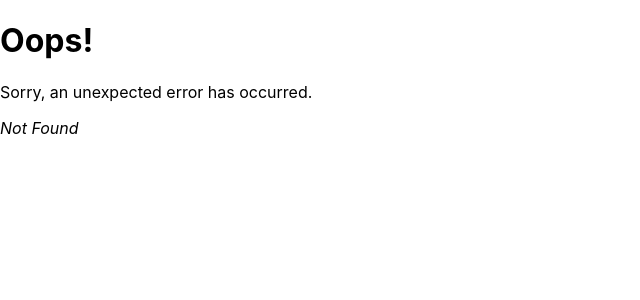
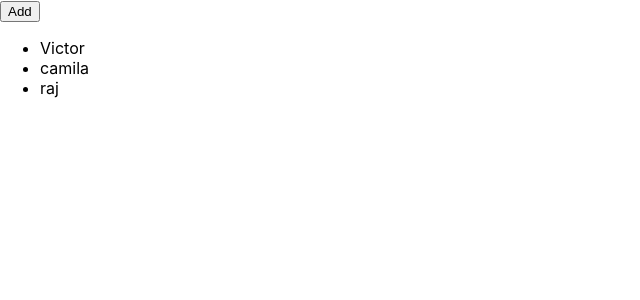
Before and after one commit to VictorMeneghini/walkthrough-react-documentation, a React (Create React App) app: page /tests in a window 1280 px wide. Before the commit this address had no page. Shown: the top 300 px of the page, without its empty margins (0-640 px from the left). Built offline with nearby package versions, Linux system fonts and the light colour scheme.

Commit message:
feat: exploring react test library

```diff
--- a/src/App.js
+++ b/src/App.js
@@ -1,5 +1,5 @@
 import {lazy, Suspense} from "react"
-import { Link, useSearchParams } from "react-router-dom";
+import { Link } from "react-router-dom";
 
 import ControlledComponentForm from "./components/forms/controlled-component-form";
 import Calculator from "./components/lifting-state-up/Calculator";
@@ -20,7 +20,7 @@ function App() {
       </nav>
       <h1>Controlled Form component</h1>
       <ControlledComponentForm> </ControlledComponentForm>
-      <h1>Lifting State Up</h1>
+      <h1>Lifting State Up!</h1>
       <Calculator/>
 
       <ThemeContextProvider >
--- /dev/null
+++ b/src/components/component-to-test/ComponentUnderTest.js
@@ -0,0 +1,23 @@
+import {useState} from "react"
+
+const ComponentUnderTest = () => {
+  const [list , setList] = useState(["Victor", "camila", "raj"])
+
+  const addToList = () => {
+    setTimeout(() => {
+      setList(state => [...state, "novo item"])
+    }, 500)
+  }
+
+  return (
+    <>
+      <button onClick={() => addToList()}>Add</button>
+      <ul>
+        {list.map((item) => <li key={`${Math.floor(Math.random() * 300) + 1}`}>{item}</li>)}
+      </ul>
+    </>
+
+  )
+}
+
+export default ComponentUnderTest
```
Also changed, not shown: src/index.js (+7 -0 lines), 2 other files (tests, documents, lock files or other folders).
